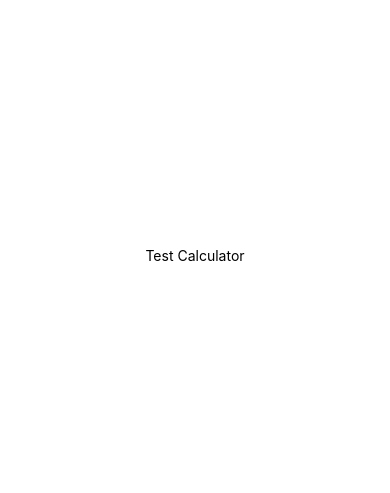
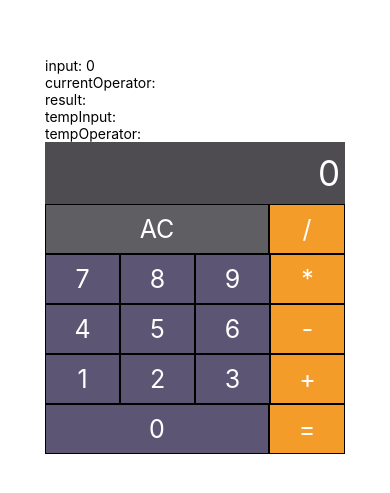
Before and after one commit to holdn2/RN-study, a React Native app: screen / in a window 390 px wide. Shown: the part 167-660 px from the top of the page. Built offline with nearby package versions, Linux system fonts and the light colour scheme.

Commit message:
mid commit

```diff
--- a/App.js
+++ b/App.js
@@ -1,12 +1,11 @@
-import { StatusBar } from "expo-status-bar";
-import { StyleSheet, Text, View } from "react-native";
+import { SafeAreaView, StyleSheet } from "react-native";
+import Calculator from "./src/Calculator";
 
 export default function App() {
   return (
-    <View style={styles.container}>
-      <Text>Test Calculator</Text>
-      <StatusBar style="auto" />
-    </View>
+    <SafeAreaView style={styles.container}>
+      <Calculator />
+    </SafeAreaView>
   );
 }
 
--- a/package.json
+++ b/package.json
@@ -12,7 +12,8 @@
     "expo": "~51.0.22",
     "expo-status-bar": "~1.12.1",
     "react": "18.2.0",
-    "react-native": "0.74.3"
+    "react-native": "0.74.3",
+    "react-number-format": "^5.4.0"
   },
   "devDependencies": {
     "@babel/core": "^7.20.0"
--- /dev/null
+++ b/src/Calculator.js
@@ -0,0 +1,212 @@
+import { View, TouchableOpacity, Text } from "react-native";
+import { useState } from "react";
+// import styled from "styled-components-native";
+
+const COLOR = {
+  RESULT: "#4e4c51",
+  RESET: "#5f5e62",
+  OPERATOR: "#f39c29",
+  NUM: "#5c5674",
+};
+
+// Button type: 'reset' | 'operator' | 'num'
+const Button = ({ text, onPress, flex, type, isSelected }) => {
+  const backgroundColor =
+    type === "reset"
+      ? COLOR.RESET
+      : type === "operator"
+      ? COLOR.OPERATOR
+      : type === "num"
+      ? COLOR.NUM
+      : "transparent";
+  return (
+    <TouchableOpacity
+      onPress={onPress}
+      style={{
+        flex,
+        backgroundColor,
+        justifyContent: "center",
+        alignItems: "center",
+        //   paddingVertical: 15,
+        height: 50,
+        borderWidth: isSelected ? 1 : 0.2,
+        borderColor: "black",
+      }}
+    >
+      <Text
+        style={{
+          color: "white",
+          fontSize: 25,
+        }}
+      >
+        {text}
+      </Text>
+    </TouchableOpacity>
+  );
+};
+
+export default () => {
+  const [input, setInput] = useState(0); // 12 => 14
+  const [currentOperator, setCurrentOperator] = useState(null); // +
+  const [result, setResult] = useState(null); // 12 => 14
+  const [tempInput, setTempInput] = useState(null); // 2
+  const [tempOperator, setTempOperator] = useState(null); // +
+  const onPressNum = (num) => {
+    if (currentOperator) {
+      setResult(input);
+      setInput(num);
+    } else {
+      const newInput = Number(`${input}${num}`);
+      setInput(newInput);
+    }
+  };
+  const onPressOperator = (operator) => {
+    if (operator !== "=") {
+      // = 가 아닐 경우
+      setCurrentOperator(operator);
+    } else {
+      let finalResult = result;
+      // = 일 경우
+      switch (currentOperator) {
+        case "+":
+          finalResult = result + input;
+          break;
+        case "-":
+          finalResult = result - input;
+          break;
+        case "*":
+          finalResult = result * input;
+          break;
+        case "/":
+          finalResult = result / input;
+          break;
+        default:
+          break;
+      }
+      setResult(finalResult);
+      setInput(finalResult);
+    }
+  };
+
+  const onPressReset = () => {
+    setInput(0);
+    setCurrentOperator(null);
+    setResult(null);
+    setTempInput(null);
+    setTempOperator(null);
+  };
+
+  return (
+    <View style={{ flex: 1, width: 300, justifyContent: "center" }}>
+      {/* test용 */}
+      <Text>input: {input}</Text>
+      <Text>currentOperator: {currentOperator}</Text>
+      <Text>result: {result}</Text>
+      <Text>tempInput: {tempInput}</Text>
+      <Text>tempOperator: {tempOperator}</Text>
+
+      {/* 결과 */}
+      <View
+        style={{
+          backgroundColor: COLOR.RESULT,
+          minHeight: 50,
+          justifyContent: "center",
+          alignItems: "flex-end",
+          paddingVertical: 10, // top, right, bottom, left
+          paddingHorizontal: 5,
+        }}
+      >
+        <Text style={{ color: "white", fontSize: 35, textAlign: "right" }}>
+          {input}
+        </Text>
+      </View>
+
+      {/* [AC ~ /] 초기화 버튼부터 나누기(%)까지 */}
+      <View style={{ flexDirection: "row", width: "100%" }}>
+        <Button type="reset" text="AC" onPress={onPressReset} flex={3} />
+        <Button
+          type="operator"
+          text="/"
+          onPress={() => onPressOperator("/")}
+          flex={1}
+          isSelected={currentOperator === "/"}
+        />
+      </View>
+
+      {/* [7 ~ x] 7부터 곱하기(x)까지 */}
+      <View style={{ flexDirection: "row", width: "100%" }}>
+        {[7, 8, 9].map((num) => (
+          <Button
+            key={`num-${num}`} // key : num-7, num-8, num-9
+            type="num"
+            text={`${num}`}
+            //   text={String(num)}
+            onPress={() => onPressNum(num)}
+            flex={1}
+          />
+        ))}
+        <Button
+          type="operator"
+          text="*"
+          onPress={() => onPressOperator("*")}
+          flex={1}
+          isSelected={currentOperator === "*"}
+        />
+      </View>
+
+      {/* [4 ~ -] */}
+      <View style={{ flexDirection: "row", width: "100%" }}>
+        {[4, 5, 6].map((num) => (
+          <Button
+            key={`num-${num}`}
+            type="num"
+            text={`${num}`}
+            //   text={String(num)}
+            onPress={() => onPressNum(num)}
+            flex={1}
+          />
+        ))}
+        <Button
+          type="operator"
+          text="-"
+          onPress={() => onPressOperator("-")}
+          flex={1}
+          isSelected={currentOperator === "-"}
+        />
+      </View>
+
+      {/* [1 ~ +] */}
+      <View style={{ flexDirection: "row", width: "100%" }}>
+        {[1, 2, 3].map((num) => (
+          <Button
+            key={`num-${num}`}
+            type="num"
+            text={`${num}`}
+            //   text={String(num)}
+            onPress={() => onPressNum(num)}
+            flex={1}
+          />
+        ))}
+
+        <Button
+          type="operator"
+          text="+"
+          onPress={() => onPressOperator("+")}
+          flex={1}
+          isSelected={currentOperator === "+"}
+        />
+      </View>
+
+      {/* [0 ~ =] */}
+      <View style={{ flexDirection: "row", width: "100%" }}>
+        <Button type="num" text="0" onPress={() => onPressNum(0)} flex={3} />
+        <Button
+          type="operator"
+          text="="
+          onPress={() => onPressOperator("=")}
+          flex={1}
+        />
+      </View>
+    </View>
+  );
+};
```
Also changed, not shown: 1 other file (tests, documents, lock files or other folders).
